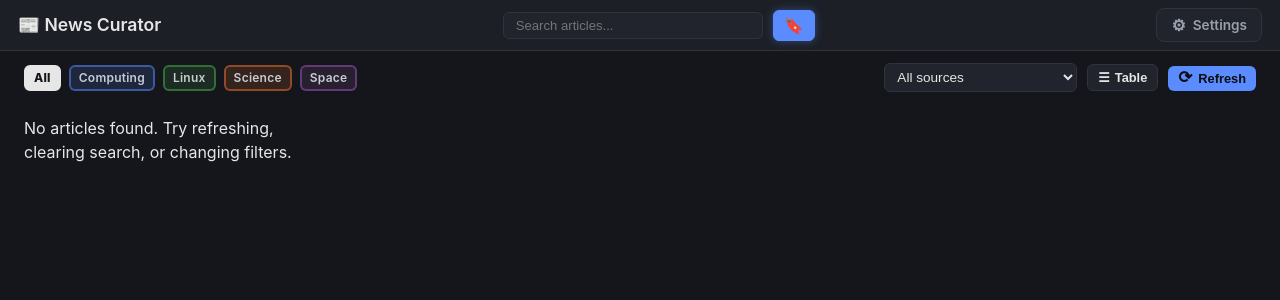
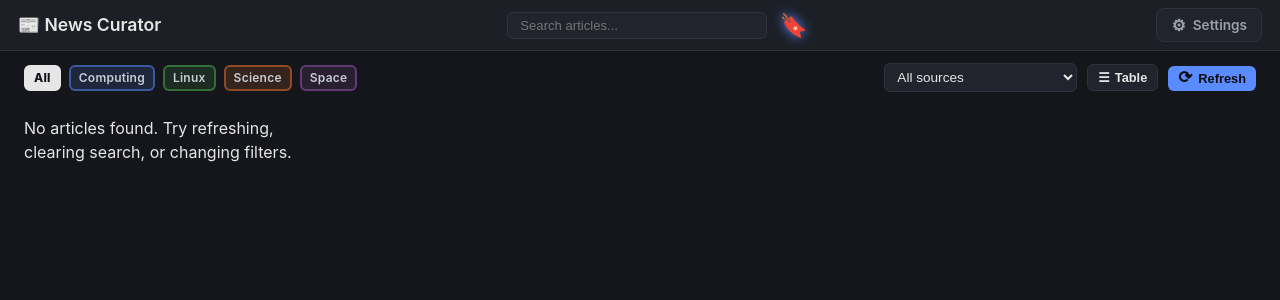
Before and after one commit to PlasmaDrifter/NewsCurator, a FastAPI app: page /?bookmarked=1 in a window 1280 px wide. Shown: the top 300 px of the page. Run offline with FastAPI, Linux system fonts and the light colour scheme; data comes from the database, SQL or seed files in the repository; data that the repository does not hold is empty.

Commit message:
Remove box outline and background from topbar bookmark icon

```diff
--- a/app/static/style.css
+++ b/app/static/style.css
@@ -744,29 +744,31 @@ button.danger:hover { border-color: var(--danger); color: var(--danger); }
   display: inline-flex;
   align-items: center;
   justify-content: center;
-  padding: 5px 10px;
-  height: 31px;
-  border-radius: 6px;
-  background: var(--bg-card);
-  border: 1px solid var(--border);
-  font-size: 1rem;
+  background: transparent;
+  border: none;
+  padding: 4px;
+  font-size: 1.25rem;
   line-height: 1;
-  color: var(--text-dim) !important;
   text-decoration: none !important;
   cursor: pointer;
-  transition: all 0.2s ease;
+  opacity: 0.5;
+  transition: opacity 0.2s ease, transform 0.15s ease, filter 0.2s ease;
 }
 
 .topbar-bookmark-btn:hover {
-  background: var(--bg-input);
-  border-color: var(--accent);
-  transform: translateY(-1px);
+  opacity: 0.9;
+  transform: scale(1.18);
 }
 
 .topbar-bookmark-btn.active {
-  background: var(--accent);
-  border-color: var(--accent);
-  box-shadow: 0 0 8px rgba(91, 140, 255, 0.4);
+  opacity: 1.0;
+  transform: scale(1.12);
+  filter: drop-shadow(0 0 5px var(--accent));
+}
+
+.topbar-bookmark-btn.active:hover {
+  opacity: 1.0;
+  transform: scale(1.22);
 }
 
 .topbar-bookmark-btn .bookmark-tag-icon {
--- a/app/templates/base.html
+++ b/app/templates/base.html
@@ -4,7 +4,7 @@
 <meta charset="UTF-8">
 <meta name="viewport" content="width=device-width, initial-scale=1.0">
 <title>{% block title %}News Curator{% endblock %}</title>
-<link rel="stylesheet" href="/static/style.css?v=21">
+<link rel="stylesheet" href="/static/style.css?v=22">
 <link rel="stylesheet" href="/dynamic.css">
 </head>
 <body>
```
